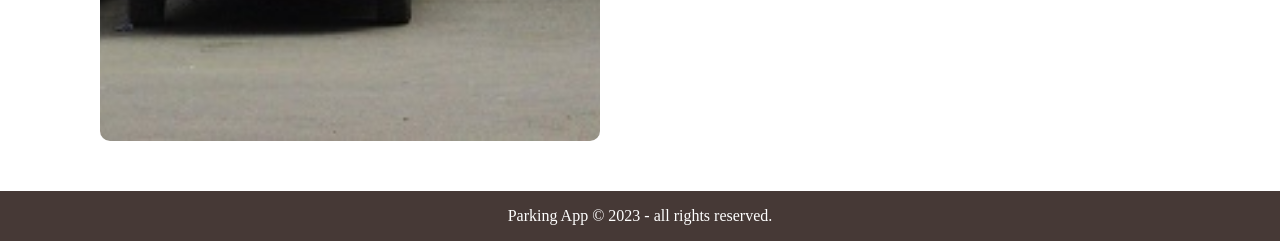
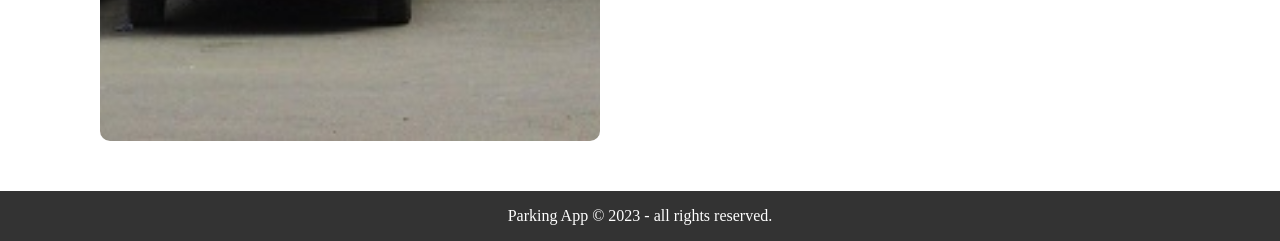
Before and after one commit to MohamedAdel86/ParkingApp, a Django app: page /browseparking/1 in a window 1280 px wide. Shown: the part 909-1150 px from the top of the page. Run offline with Django 4.2, Linux system fonts and the light colour scheme; a user stored in the database is signed in; data comes from the database, SQL or seed files in the repository; data that the repository does not hold is empty; some libraries are stand-ins or nearby versions; some web fonts are replaced.

Commit message:
changed colors

```diff
--- a/training/static/css/common.css
+++ b/training/static/css/common.css
@@ -407,7 +407,7 @@ input[type='checkbox']:checked + .toggel-switch{
 /*footer*/
 footer {
   grid-area: 3/1/4/15;
-  background-color: #463936;
+  background-color: #333;
   color: rgb(255, 255, 255);
   display: flex;
   align-items: center;
```
